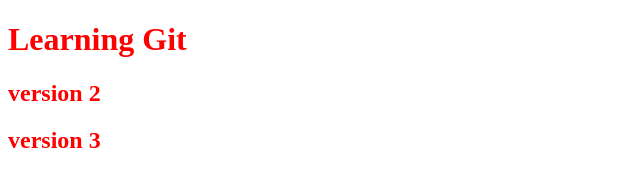
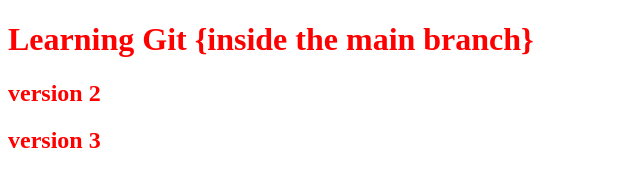
Before and after one commit to Mezikko22/learning-git, a plain HTML site: page index.html in a window 1280 px wide. Shown: the whole page, without its empty margins (0-640 px from the left). Drawn offline with Linux system fonts and the light colour scheme.

Commit message:
updated index.html

```diff
--- a/index.html
+++ b/index.html
@@ -8,7 +8,7 @@
 </head>
 <body>
     <p>
-        <h1>Learning Git</h1>
+        <h1>Learning Git {inside the main branch} </h1>
 
         <h2>version 2</h2>
         <h2>version 3</h2>
```
